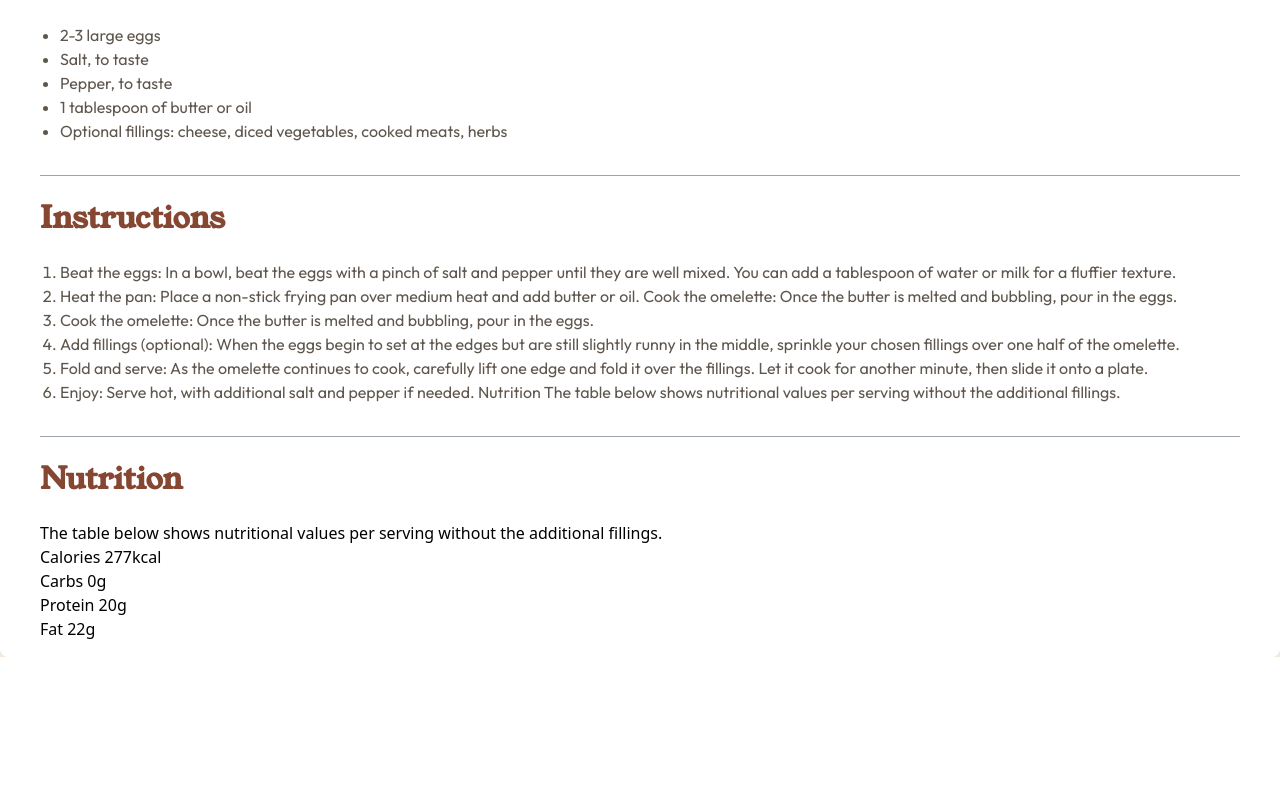
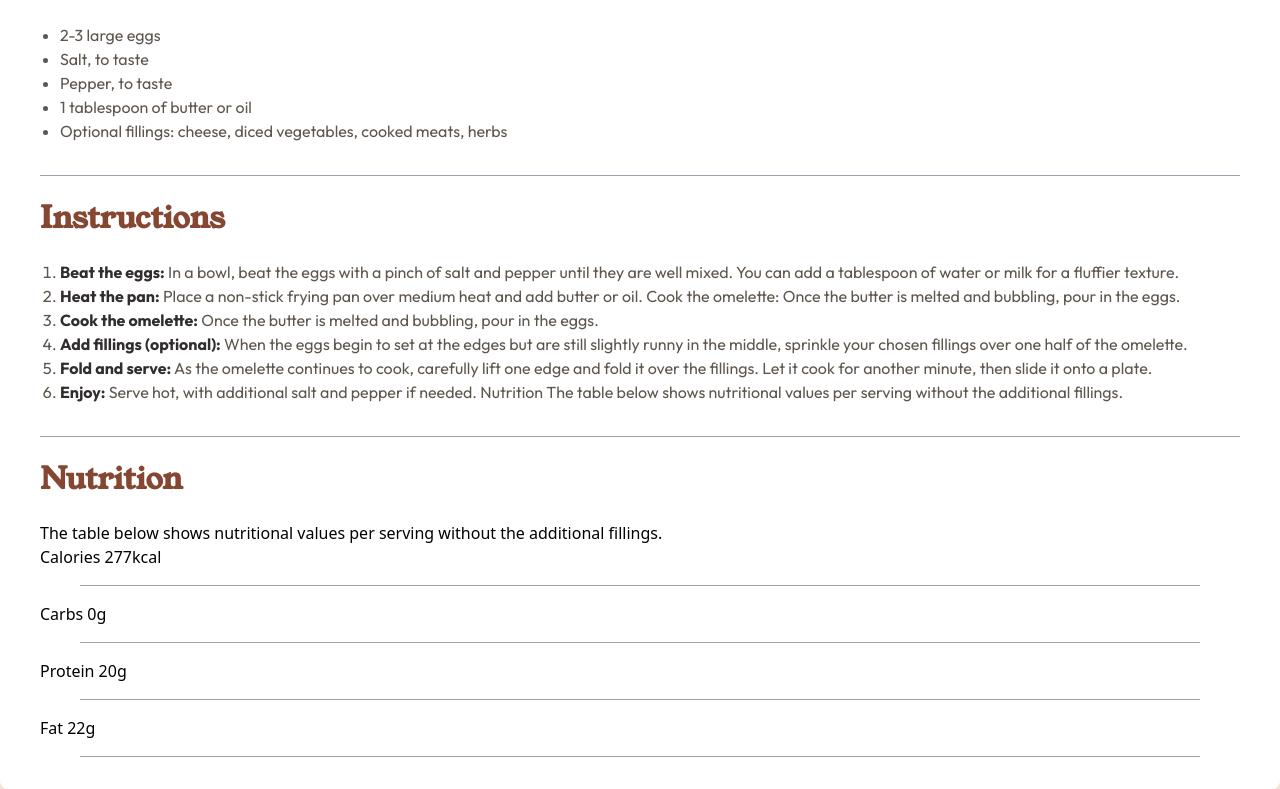
Before and after one commit to lavollmer/recipe-page, a React (Vite) app: page / in a window 1280 px wide. Shown: the part 958-1747 px from the top of the page. Before the commit the page ends 1615 px from the top, so only its background shows below. Built offline with nearby package versions, Linux system fonts and the light colour scheme.

Commit message:
updating bolding of font and color

```diff
--- a/src/App.jsx
+++ b/src/App.jsx
@@ -56,31 +56,31 @@ function App() {
             </h2>
             <ol className="text-wenge-brown font-outfit list-decimal pl-5">
               <li>
-                Beat the eggs: In a bowl, beat the eggs with a pinch of salt and
+                <span className="text-dark-charcoal font-bold font-outfit">Beat the eggs:</span> In a bowl, beat the eggs with a pinch of salt and
                 pepper until they are well mixed. You can add a tablespoon of
                 water or milk for a fluffier texture.
               </li>
               <li>
-                Heat the pan: Place a non-stick frying pan over medium heat and
+              <span className="text-dark-charcoal font-bold font-outfit">Heat the pan:</span> Place a non-stick frying pan over medium heat and
                 add butter or oil. Cook the omelette: Once the butter is melted
                 and bubbling, pour in the eggs.{" "}
               </li>
               <li>
-                Cook the omelette: Once the butter is melted and bubbling, pour
+              <span className="text-dark-charcoal font-bold font-outfit">Cook the omelette:</span> Once the butter is melted and bubbling, pour
                 in the eggs.{" "}
               </li>
               <li>
-                Add fillings (optional): When the eggs begin to set at the edges
+              <span className="text-dark-charcoal font-bold font-outfit">Add fillings (optional):</span> When the eggs begin to set at the edges
                 but are still slightly runny in the middle, sprinkle your chosen
                 fillings over one half of the omelette.{" "}
               </li>
               <li>
-                Fold and serve: As the omelette continues to cook, carefully
+              <span className="text-dark-charcoal font-bold font-outfit">Fold and serve:</span> As the omelette continues to cook, carefully
                 lift one edge and fold it over the fillings. Let it cook for
                 another minute, then slide it onto a plate.
               </li>
               <li>
-                Enjoy: Serve hot, with additional salt and pepper if needed.
+              <span className="text-dark-charcoal font-bold font-outfit">Enjoy:</span> Serve hot, with additional salt and pepper if needed.
                 Nutrition The table below shows nutritional values per serving
                 without the additional fillings.
               </li>
@@ -96,9 +96,13 @@ function App() {
               additional fillings.
             </p>
             <p>Calories 277kcal</p>
+            <hr className="border-t border-gray-400 mx-10 my-4" />
             <p>Carbs 0g</p>
+            <hr className="border-t border-gray-400 mx-10 my-4" />
             <p>Protein 20g</p>
+            <hr className="border-t border-gray-400 mx-10 my-4" />
             <p>Fat 22g</p>
+            <hr className="border-t border-gray-400 mx-10 my-4" />
           </div>
         </div>
       </div>
```
